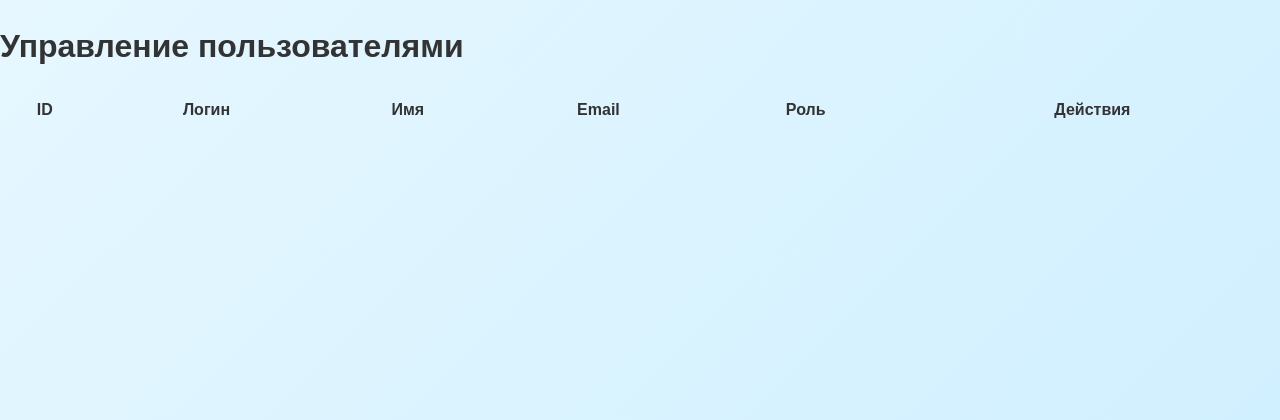
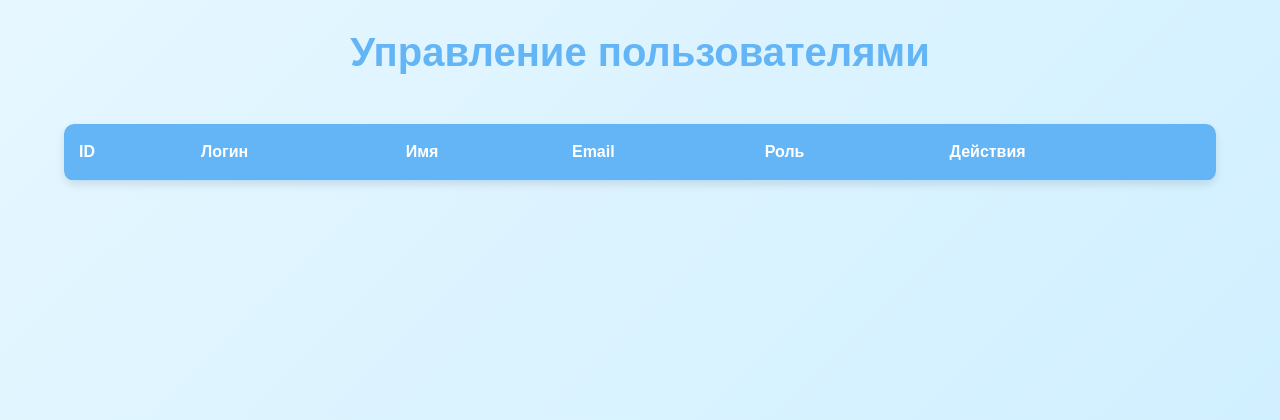
Before and after one commit to rinarocketswife/RGZ, a Flask app: page /admin/users in a window 1280 px wide. Shown: the top 420 px of the page. Run offline with Flask 3, Linux system fonts and the light colour scheme; the visitor is signed in with stand-in values (Sample User, id 1); data that the repository does not hold is empty.

```diff
--- a/static/main.css
+++ b/static/main.css
@@ -56,6 +56,13 @@ main {
     width: 100%;
     margin: 0 auto;
     flex-grow: 1; /* Контент растягивается, чтобы занять все свободное пространство */
+}
+
+h1 {
+    text-align: center;
+    color: #64b5f6; /* Нежно-голубой цвет для заголовков */
+    margin: 20px 0;
+    font-size: 2.5em;
 }
 
 h2 {
@@ -228,6 +235,71 @@ form {
     color: #42a5f5; /* Темнее нежно-голубой при наведении */
 }
 
+/* Стили для таблицы */
+.admin-users-table {
+    width: 90%;
+    max-width: 1200px;
+    margin: 20px auto;
+    border-collapse: collapse;
+    background-color: #fff;
+    box-shadow: 0 4px 8px rgba(0, 0, 0, 0.1);
+    border-radius: 10px;
+    overflow: hidden;
+}
+
+.admin-users-table th,
+.admin-users-table td {
+    padding: 15px;
+    text-align: left;
+    border-bottom: 1px solid #bbdefb; /* Светло-голубая граница */
+}
+
+.admin-users-table th {
+    background-color: #64b5f6; /* Нежно-голубой цвет для заголовков таблицы */
+    color: #fff;
+    font-weight: bold;
+}
+
+.admin-users-table tbody tr:nth-child(even) {
+    background-color: #f5faff; /* Светло-голубой фон для четных строк */
+}
+
+.admin-users-table tbody tr:hover {
+    background-color: #e0f2f7; /* Светло-голубой фон при наведении */
+}
+
+/* Стили для кнопок действий */
+.actions {
+    display: flex;
+    gap: 10px;
+}
+
+.edit-link {
+    color: #64b5f6; /* Нежно-голубой цвет для ссылки */
+    text-decoration: none;
+    font-weight: bold;
+    transition: color 0.3s ease;
+}
+
+.edit-link:hover {
+    color: #42a5f5; /* Темнее нежно-голубой при наведении */
+}
+
+.delete-button {
+    background-color: #ff6b6b; /* Красный цвет для кнопки удаления */
+    color: #fff;
+    border: none;
+    padding: 5px 10px;
+    border-radius: 5px;
+    cursor: pointer;
+    font-size: 1em;
+    transition: background-color 0.3s ease;
+}
+
+.delete-button:hover {
+    background-color: #ff4d4d; /* Темнее красный при наведении */
+}
+
 /* Футер */
 footer {
     background: linear-gradient(135deg, #64b5f6, #42a5f5); /* Градиент для футера */
```
